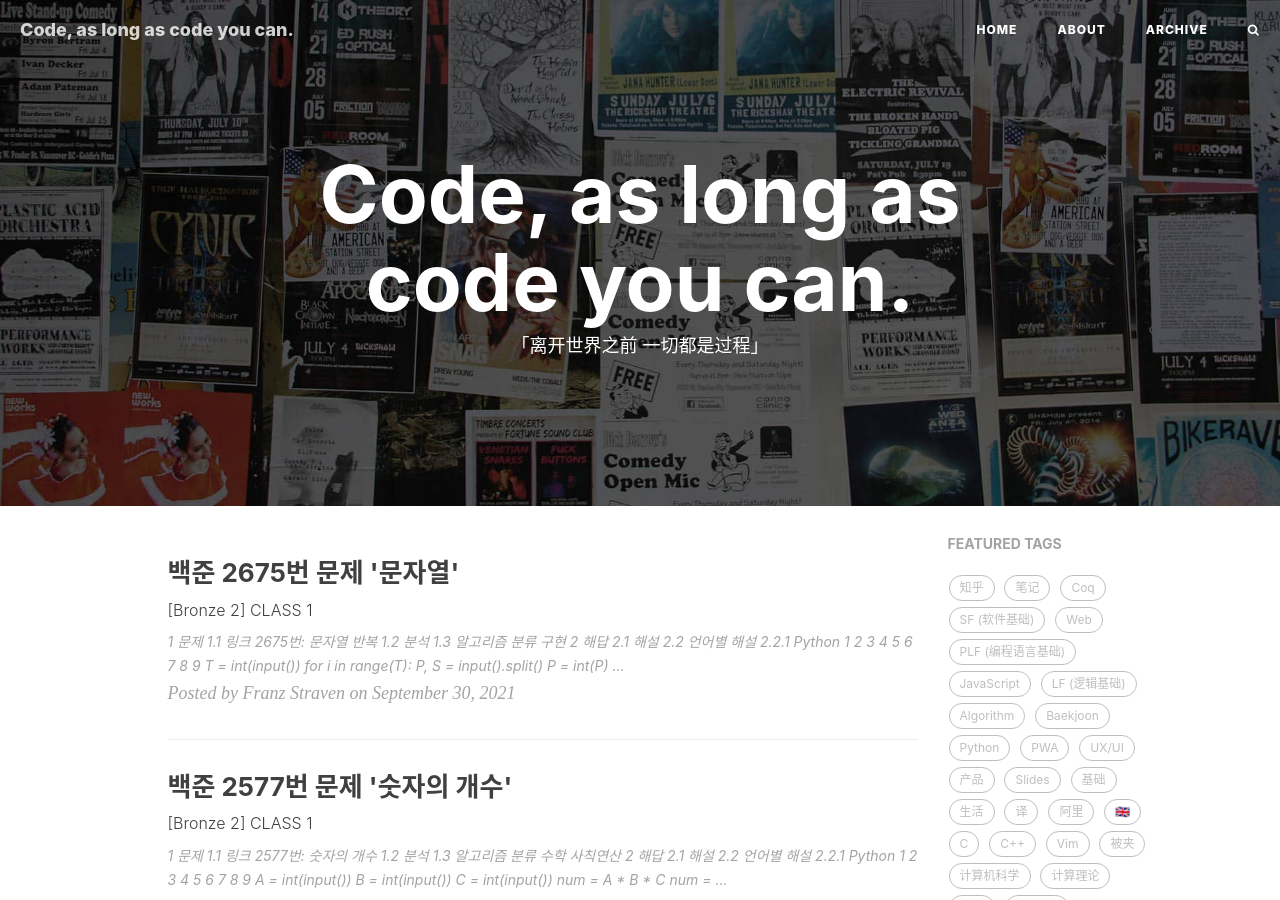
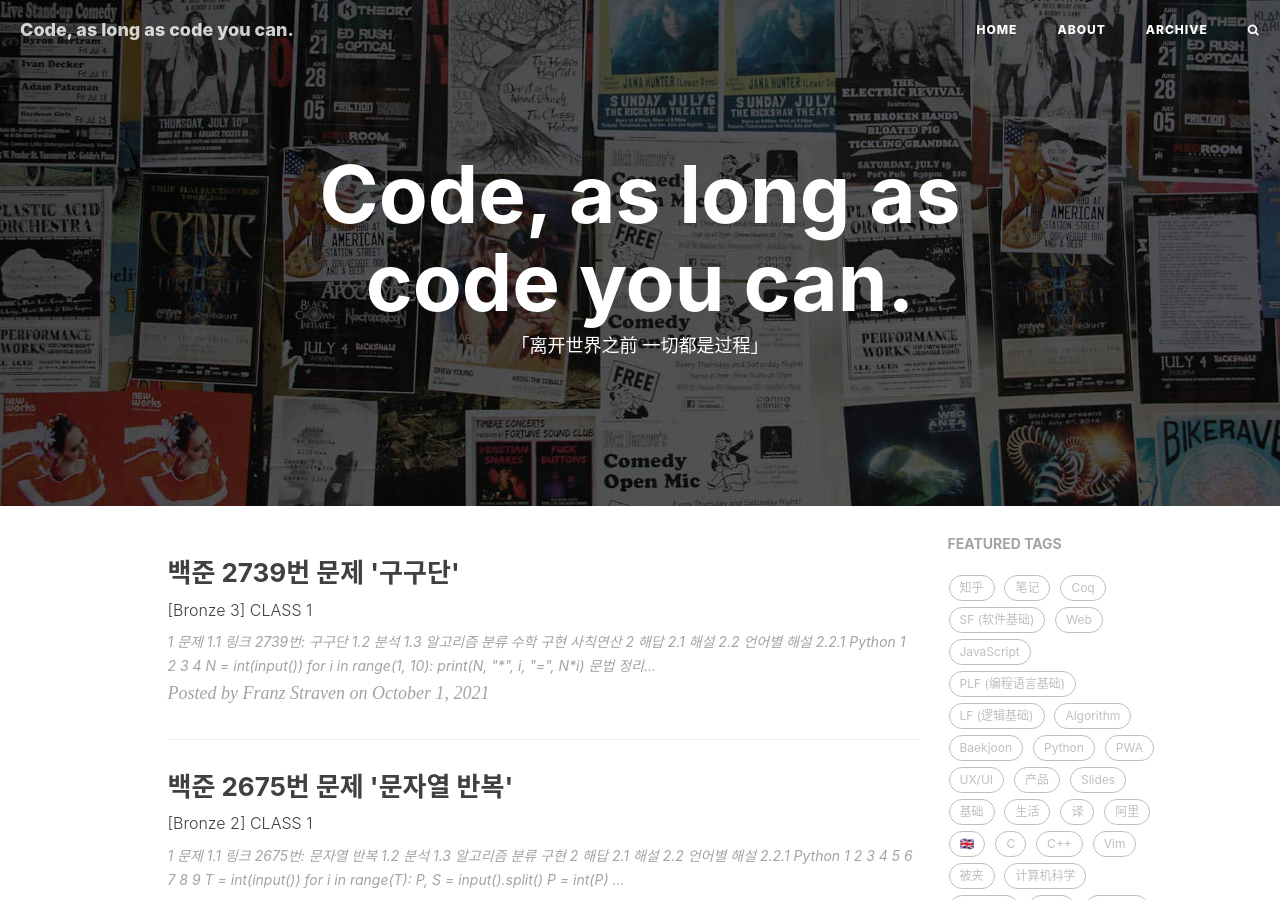
Before and after one commit to franz-straven/franz-straven.github.io, a Jekyll site: the page built from index.html, in a window 1280 px wide and 900 px high. Built offline with Jekyll 4.4.1, drawn with Linux system fonts in a browser that asks for light colours; nearby versions of some CDN libraries; the list of posts is cut into pages by our own code; comment, search, counter and statistics services are not loaded; some of the changed text lies outside the part shown.

Commit message:
Post - 'boj-2739'

````diff
--- a/_posts/boj/2021-09-30-boj-2675.md
+++ b/_posts/boj/2021-09-30-boj-2675.md
@@ -1,5 +1,5 @@
 ---
-title: "백준 2675번 문제 '문자열'"
+title: "백준 2675번 문제 '문자열 반복'"
 subtitle: "[Bronze 2] CLASS 1"
 layout: post
 author: "Franz Straven"
--- /dev/null
+++ b/_posts/boj/2021-10-01-boj-2639.md
@@ -0,0 +1,58 @@
+---
+title: "백준 2739번 문제 '구구단'"
+subtitle: "[Bronze 3] CLASS 1"
+layout: post
+author: "Franz Straven"
+header-style: text
+tags:
+  - Algorithm
+  - Baekjoon
+  - Python
+  - JavaScript
+---
+
+# 1 문제
+
+## 1.1 링크
+
+[2739번: 구구단](https://www.acmicpc.net/problem/2739)
+
+## 1.2 분석
+
+## 1.3 알고리즘 분류
+
+- 수학
+- 구현
+- 사칙연산
+
+# 2 해답
+
+## 2.1 해설
+
+## 2.2 언어별 해설
+
+### 2.2.1 Python
+
+```python
+N = int(input())
+
+for i in range(1, 10):
+    print(N, "*", i, "=", N*i)
+```
+
+1. 문법 정리
+
+### 2.2.2 JavaScript
+
+```jsx
+const fs = require('fs');
+const input = fs.readFileSync('/dev/stdin').toString();
+
+let n = parseInt(input[0]);
+
+for (let i = 1; i <= 9; i++){
+    console.log(n + " * " + i + " = " + n*i);
+}
+```
+
+1. 문법 정리
````
